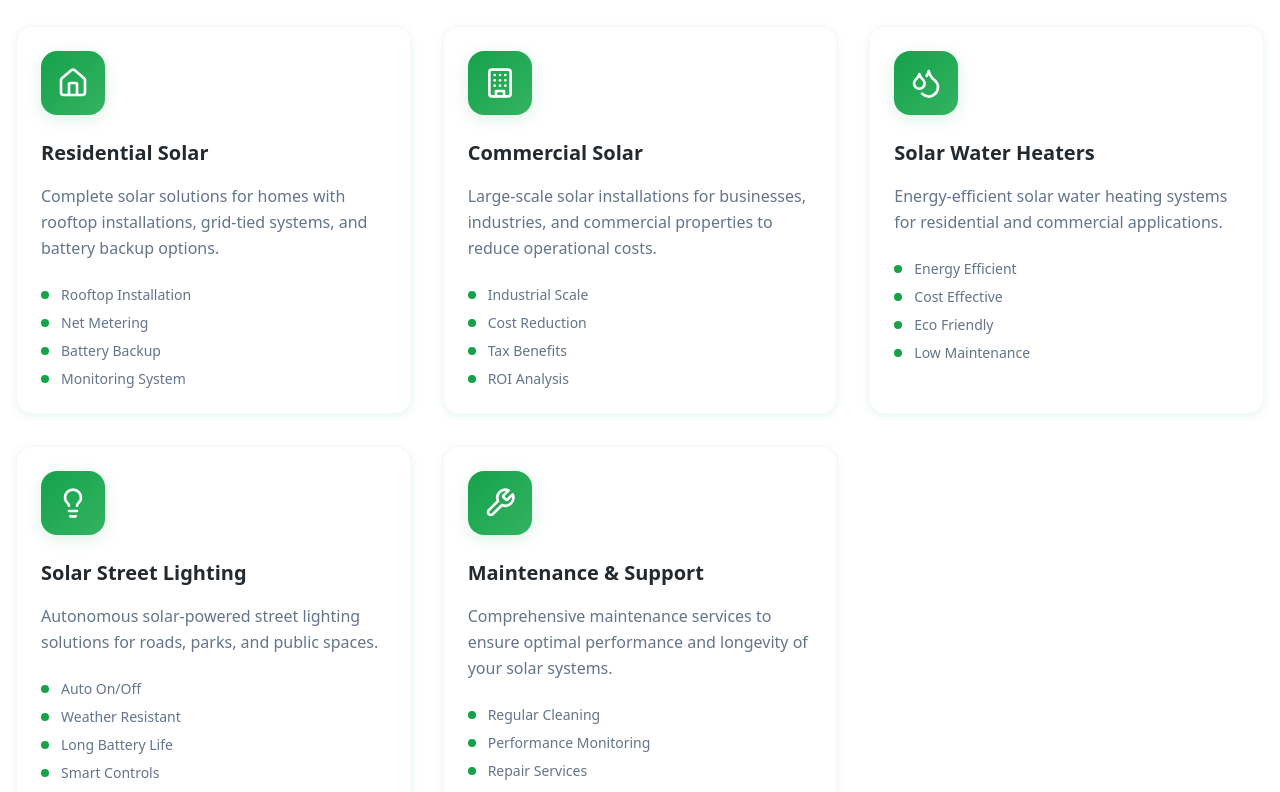
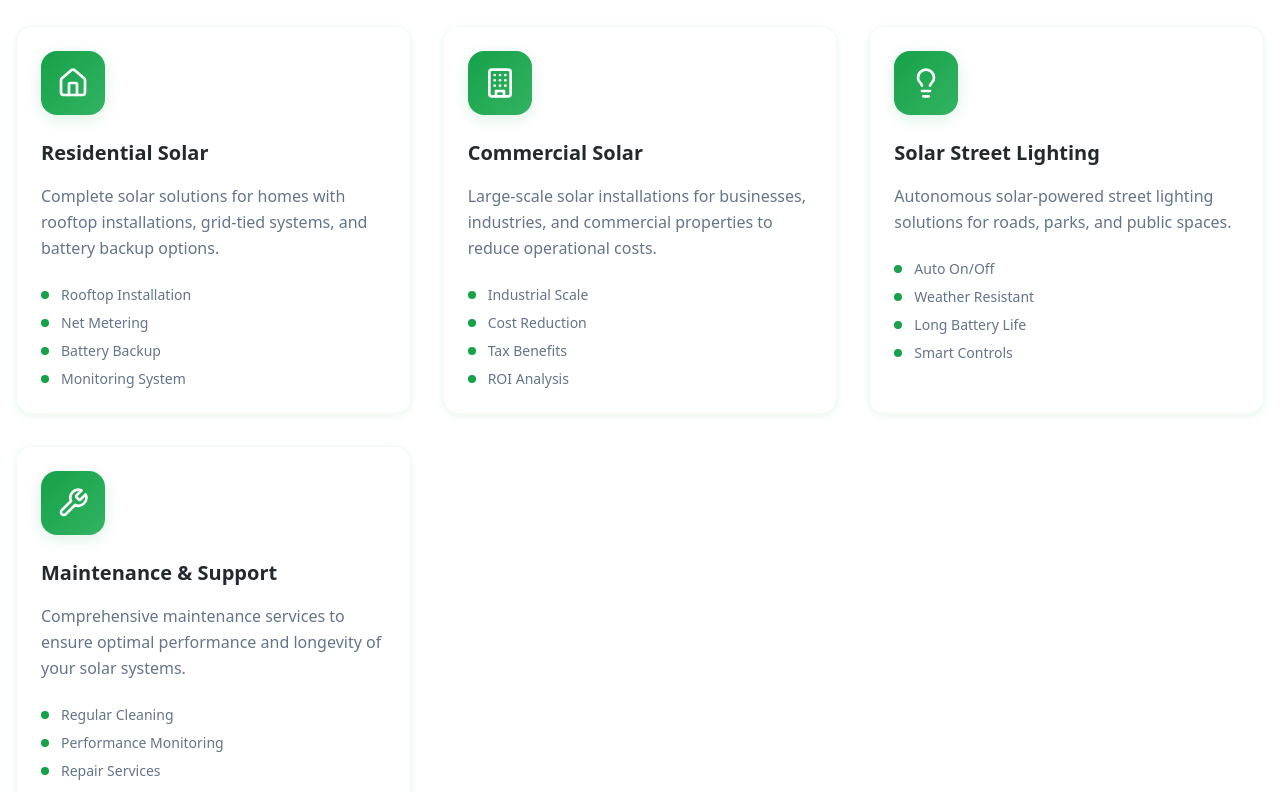
Before and after one commit to AkashPamidipalla/radhya-solar-spark, a React (Vite) app: page / in a window 1280 px wide. Shown: the part 1600-2392 px from the top of the page. Built offline with nearby package versions, Linux system fonts and the light colour scheme.

Commit message:
Remove solar water heaters section
Remove the "Solar Water Heaters" service from the ServicesSection component.

```diff
--- a/src/components/ServicesSection.tsx
+++ b/src/components/ServicesSection.tsx
@@ -13,12 +13,6 @@ const ServicesSection = () => {
       title: "Commercial Solar",
       description: "Large-scale solar installations for businesses, industries, and commercial properties to reduce operational costs.",
       features: ["Industrial Scale", "Cost Reduction", "Tax Benefits", "ROI Analysis"]
-    },
-    {
-      icon: Droplets,
-      title: "Solar Water Heaters",
-      description: "Energy-efficient solar water heating systems for residential and commercial applications.",
-      features: ["Energy Efficient", "Cost Effective", "Eco Friendly", "Low Maintenance"]
     },
     {
       icon: Lightbulb,
```
